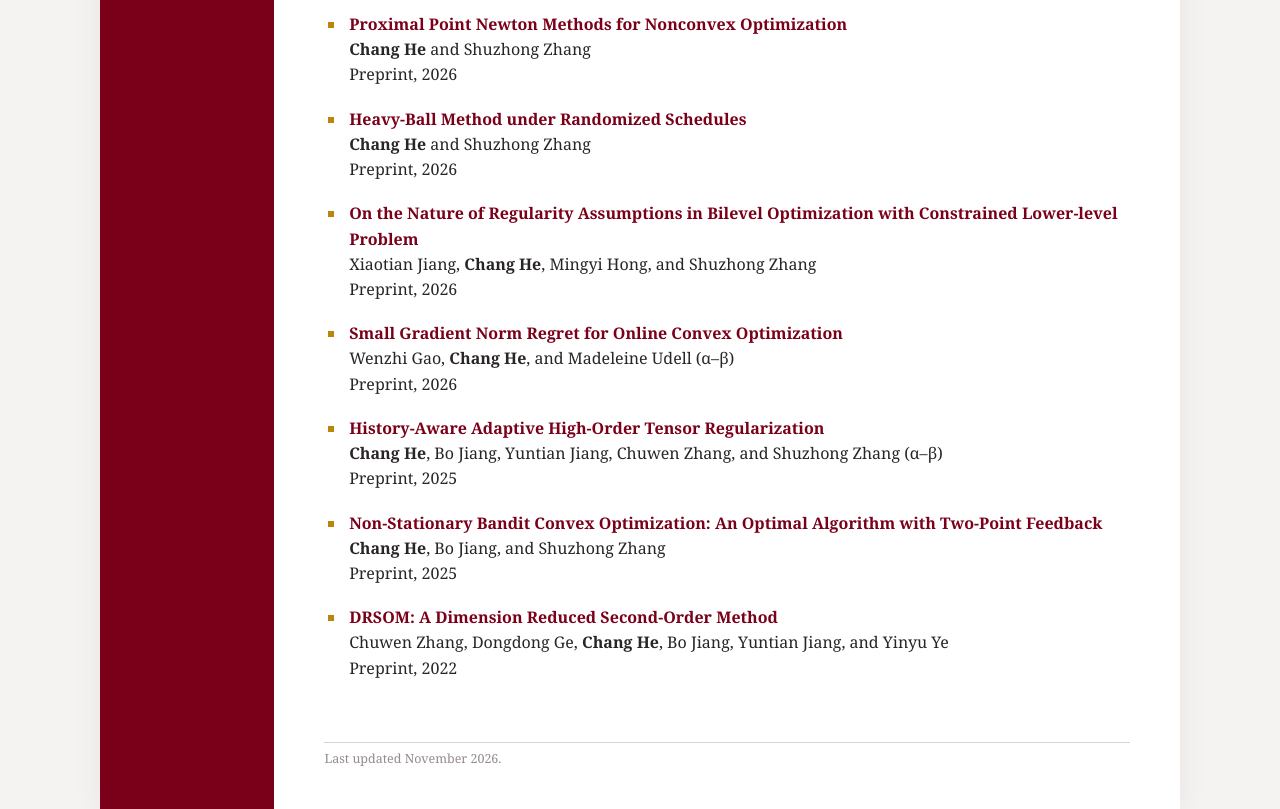
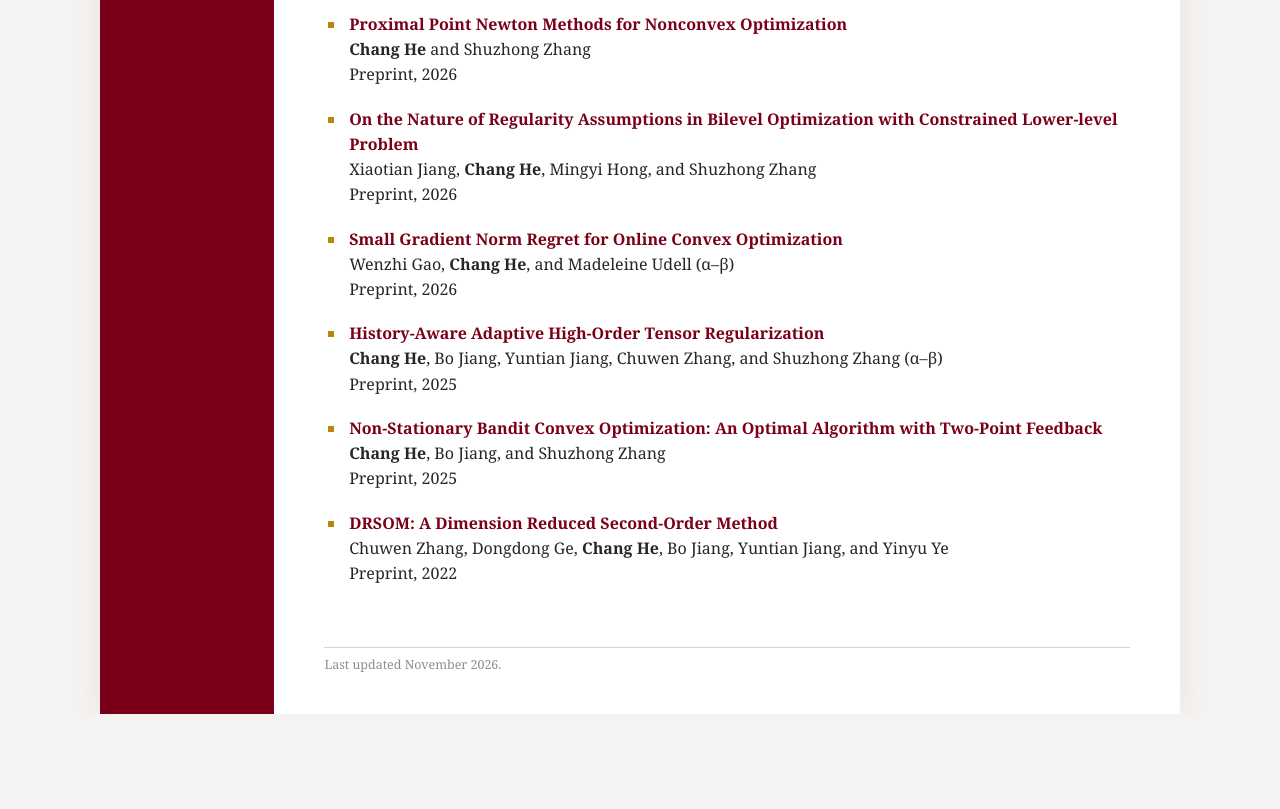
Before and after one commit to Chang6234/chang6234.github.io, a plain HTML site: page publications.html in a window 1280 px wide. Shown: the part 1414-2223 px from the top of the page. After the commit the page ends 2128 px from the top, so only its background shows below. Drawn offline with Linux system fonts and the light colour scheme.

Commit message:
Remove Heavy-Ball note from Technical Notes
Co-Authored-By: Claude Opus 5.5 <noreply@anthropic.com>

```diff
--- a/publications.html
+++ b/publications.html
@@ -125,13 +125,6 @@ Preprint, 2026
 </li>
 </ul>
 <ul>
-<li><p><a href="https://arxiv.org/abs/2609.09743">Heavy-Ball Method under Randomized Schedules</a> <br />
-<b>Chang He</b> and Shuzhong Zhang <br />
-Preprint, 2026
-</p>
-</li>
-</ul>
-<ul>
 <li><p><a href="https://arxiv.org/abs/2605.14409">On the Nature of Regularity Assumptions in Bilevel Optimization with Constrained Lower-level Problem</a> <br />
 Xiaotian Jiang, <b>Chang He</b>, Mingyi Hong, and Shuzhong Zhang <br />
 Preprint, 2026
```
